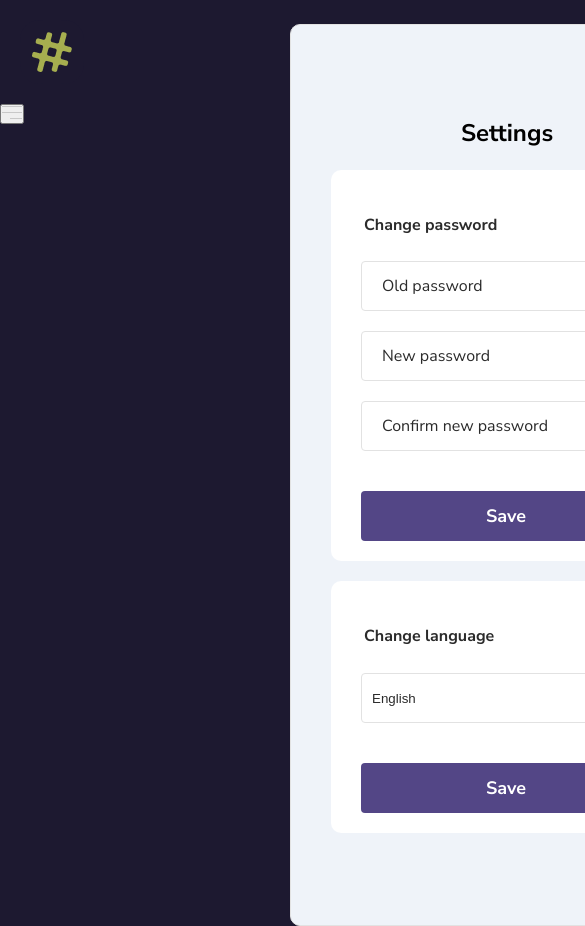
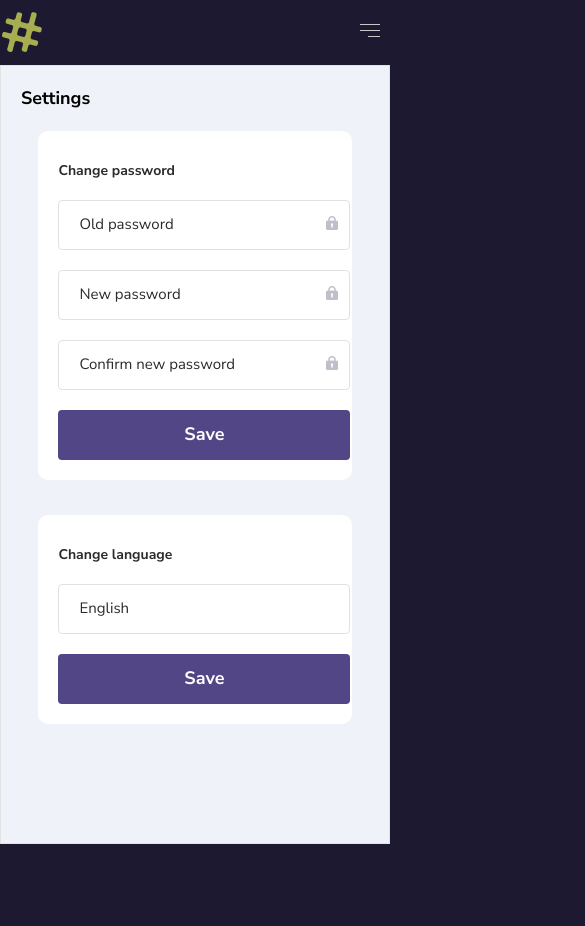
Before and after one commit to Sloth77777/test_project, a plain HTML site: page setting.html in a window 390 px wide. Shown: the top 926 px of the page, 585 px wide, since content can reach past the window. After the commit the page ends 844 px from the top, so only its background shows below. Drawn offline with Linux system fonts and the light colour scheme.

Commit message:
changed styles

```diff
--- a/css/style_set.css
+++ b/css/style_set.css
@@ -11,43 +11,7 @@ body {
     height: 100vh;
 }
 
-@media only screen and (max-width: 768px) {
-    .sidebar {
-        display: none !important; /* Скрываем сайдбар */
-    }
-
-    .main-content {
-        width: 320px;
-        height: 547px;
-        top: 96px;
-        margin-top: 96px; /* Отступ сверху под логотип */
-        border: 1px solid; /* Граница (при необходимости) */
-        padding: 20px; /* Отступы внутри */
-        display: flex; /* Flexbox для выравнивания содержимого */
-        flex-direction: column; /* Вертикальное направление для форм */
-        align-items: center; /* Центрируем формы по горизонтали */
-        justify-content: center; /* Центрируем формы по вертикали */
-    }
-
-    .forms-container {
-        width: 100%; /* Полная ширина для контейнера форм */
-        display: flex;
-        flex-direction: column; /* Вертикальное направление для форм */
-        align-items: center; /* Центрируем формы по горизонтали */
-        gap: 15px; /* Отступ между формами */
-    }
-
-    .input-container {
-        width: 100%; /* Полная ширина для форм на мобильных */
-        max-width: 290px; /* Ограничиваем максимальную ширину формы */
-        margin: 0; /* Убираем внешние отступы */
-    }
-
-    .save-button {
-        width: 100%; /* Полная ширина кнопки на мобильной версии */
-        max-width: 290px; /* Ограничиваем максимальную ширину кнопки */
-    }
-}.logo {
+.logo {
     text-align: center;
     display: flex;
     justify-content: center;
@@ -70,7 +34,12 @@ body {
     position: fixed;
     top: 0;
     left: 0;
+}
 
+@media only screen and (max-width: 768px) {
+    .sidebar {
+        display: none !important; /* Скрываем сайдбар */
+    }
 }
 
 .username {
@@ -141,18 +110,28 @@ body {
     top: 24px;
     left: 250px;
     border-radius: 10px;
-    margin-top: 24px;
-    margin-right: 20px;
-    margin-left: 186px; /* Отступ слева для учета sidebar */
+    margin: 20px 20px 20px 145px;
     border: 1px solid #E2E2E2;
     background: #EFF3F9;
     padding: 40px; /* Добавим отступы внутри */
     flex: 1; /* Занимает оставшееся пространство на широких экранах */
 }
 
+
+@media only screen and (max-width: 768px) {
+    .main-content {
+        width: 100%; /* Полная ширина для мобильных устройств */
+        padding: 20px; /* Отступы внутри */
+        border: 1px solid #E2E2E2; /* Граница */
+        border-radius: 0;
+        height: auto; /* Изменяем на auto, чтобы контент не выходил за пределы */
+        margin: 65px 0 0 0;
+    }
+}
+
 .line {
     width: 250px;
-    height: 0px;
+    height: 1px;
     border: 1px solid #2D2847;
 }
 
@@ -165,11 +144,26 @@ body {
     margin-bottom: 20px; /* Отступ снизу, чтобы заголовок не прижимался к формам */
 }
 
+@media only screen and (max-width: 768px) {
+    .form-title {
+        font-family: Nunito Sans;
+        font-size: 18px;
+        font-weight: 700;
+        line-height: 24.55px;
+        text-align: left;
+        width: auto; /* Убираем фиксированную ширину */
+        margin-bottom: 10px; /* Уменьшаем отступ снизу */
+    }
+}
+
 .forms-container {
+    width: 352px;
+    height: 352px;
+    top: 127px;
+    left: 300px;
     display: flex; /* Flexbox для размещения форм в один ряд */
-    justify-content: flex-start; /* Выравнивание форм слева направо */
-    align-items: flex-start; /* Выравнивание форм по верхнему краю */
-    gap: 20px; /* Отступ между формами */
+    gap: 15px; /* Отступ между формами */
+    flex-wrap: nowrap; /* Элементы не будут переноситься на новую строку */
 }
 
 .form-title-pass {
@@ -178,54 +172,66 @@ body {
     font-size: 16px;
     font-weight: 700;
     line-height: 21.82px;
-    padding: 25px 10px 5px 20px;
-    margin: 20px 13px;
+    margin: 0 13px;
+}
+
+@media only screen and (max-width: 768px) {
+    .form-title-pass {
+        margin: 10px 0;
+        font-size: 14px;
+        font-weight: 700;
+        line-height: 19.1px;
+        text-align: left;
+    }
 }
 
 .input-container {
     position: relative;
-    width: 292px;
-    margin: 20px 30px;
-
+    margin: 20px 0; /* Убираем боковые отступы для мобильных */
+    width: 292px; /* Установите фиксированную ширину инпутов */
+    flex: 1; /* Позволяет инпутам занимать равное пространство */
 }
 
-input[type="password"] {
-    width: 100%;
+input[type="password"],
+input[type='language'] {
+    width: 292px;
     height: 50px;
+    top: 199px;
+    left: 330px;
     border-radius: 4px;
     border: 1px solid #E2E2E2;
     padding-right: 30px;
     padding-left: 10px;
 }
 
-input[type="password"]::placeholder {
+input[type="password"]::placeholder,
+input[type='language']::placeholder {
     color: #2B2B2B;
     font-family: 'Nunito Sans', sans-serif;
     font-size: 16px;
     font-weight: 400;
     line-height: 21.82px;
     padding-left: 10px;
-
 }
 
 .save-button {
-    margin: 20px 30px;
+    /*margin: 20px 0; !* Убираем боковые отступы *!*/
     text-align: center;
-    /*margin: auto;*/
     color: #FFFFFF;
     background: #534686;
     border: none;
     cursor: pointer;
     transition: background 0.3s;
     border-radius: 4px;
-    width: 292px;
+    width: 292px; /* Устанавливаем фиксированную ширину */
     height: 50px;
     font-family: 'Nunito Sans', sans-serif;
     font-size: 18px;
     font-weight: 800;
     line-height: 24.55px;
+    /* Убираем top и left для абсолютного позиционирования */
+}
 
-}
 
 .text_pass {
     font-family: 'Nunito Sans', sans-serif;
@@ -233,7 +239,7 @@ input[type="password"]::placeholder {
     font-weight: 700;
     line-height: 21.82px;
     text-align: left;
-    margin: 40px;
+    margin: 40px 0; /* Убираем боковые отступы */
 }
 
 .frames-icon {
@@ -243,29 +249,96 @@ input[type="password"]::placeholder {
     transform: translateY(-50%);
 }
 
-.change-password-section, .change-language-section {
+.change-password-section {
     width: 352px;
+    height: 352px;
+    top: 127px;
+    left: 300px;
+
     background: #FFFFFF;
     border-radius: 10px;
-}
+    padding: 20px; /* Добавим отступы внутри */
+    margin: 10px 0; /* Отступы между секциями */
 
-.change-password-section {
-    margin: 0; /* Убираем внешние отступы */
 }
 
 .change-language-section {
-    margin: 0; /* Убираем внешние отступы */
+    width: 352px;
+    height: 222px;
+    top: 127px;
+    left: 672px;
+    background: #FFFFFF;
+    border-radius: 10px;
+    padding: 20px; /* Добавим отступы внутри */
+    margin: 10px 0; /* Отступы между секциями */
 }
 
-input[type='language'] {
-    width: 100%;
-    height: 50px;
-    border-radius: 4px;
-    border: 1px solid #E2E2E2;
-    padding-right: 30px;
-    padding-left: 10px;
+@media only screen and (max-width: 768px) {
+    .change-password-section,
+    .change-language-section {
+        width: 90%; /* Ширина секций на мобильных */
+        margin: 10px auto; /* Центрируем секции */
+    }
+
+    input[type="password"]{
+
+    }
+    input[type="password"]::placeholder,
+    input[type='language']::placeholder {
+        font-family: Nunito Sans;
+        font-size: 15px;
+        font-weight: 400;
+        line-height: 20.46px;
+        text-align: left;
+    }
+
+    .forms-container {
+        width: 100%; /* Полная ширина для контейнера форм */
+        flex-direction: column; /* Вертикальное направление для форм */
+        align-items: center; /* Центрируем формы по горизонтали */
+        gap: 15px; /* Отступ между формами */
+    }
 }
 
-input[type='language']::placeholder {
-    color: #2B2B2B;
+
+@media only screen and (max-width: 768px) {
+
+    .header .logo {
+        width: 32px;
+        height: 32px;
+    }
+
+    .header {
+        margin-top: 10px;
+        position: absolute;
+        display: flex;
+        width: 100%; /* Устанавливаем полную ширину для шапки */
+        top: 0;
+        left: 0;
+        justify-content: space-between; /* Распределяем элементы равномерно */
+        align-items: center; /* Вертикальное выравнивание */
+        padding: 10px; /* Отступы внутри */
+        background: #1D1930; /* Цвет фона шапки */
+    }
+
+    .header .user-info {
+        color: #A4A3BD; /* Цвет текста */
+        font-family: 'Nunito Sans', sans-serif; /* Шрифт */
+        font-size: 16px; /* Размер шрифта */
+        font-weight: 400; /* Жирность */
+        line-height: 21.82px; /* Высота строки */
+    }
+
+    .header .user-info {
+        font-size: 14px; /* Уменьшаем размер шрифта для мобильных */
+    }
+
+    .header .logo {
+        width: 24px; /* Уменьшаем ширину логотипа для мобильных */
+        height: 24px; /* Уменьшаем высоту логотипа для мобильных */
+    }
+
+    .toggle-sidebar {
+        opacity: 1;
+    }
 }
--- a/setting.html
+++ b/setting.html
@@ -8,18 +8,15 @@
     <link href="https://fonts.googleapis.com/css2?family=Nunito+Sans:wght@400;700&display=swap" rel="stylesheet">
 </head>
 <body>
-
+<div class="header">
+    <div class="logo">
+        <img src="css/img_set/logo_set.png" alt="Logo">
+    </div>
+    <div class="toggle-sidebar">
+        <img src="css/img_set/menu.png" alt="Toggle Sidebar">
+    </div>
+</div>
 <div class="container">
-
-    <div class="header">
-        <div class="logo">
-            <img src="css/img_set/logo_set.png" alt="Logo">
-        </div>
-        <button class="toggle-sidebar">
-            <img src="css/img_set/menu.png" alt="Toggle Sidebar">
-        </button>
-    </div>
-
     <div class="sidebar">
         <div class="logo">
             <img src="css/img_set/logo_set.png" alt="Logo">
@@ -72,7 +69,7 @@
     <div class="forms-container">
         <div class="change-password-section">
             <!-- Форма смены пароля -->
-            <form action="/submit-form" method="post" class="signun-form">
+            <form action="/submit-form" method="post" class="signup-form">
                 <div class="form-title-pass">Change password</div>
 
                 <div class="input-container">
@@ -120,5 +117,6 @@
     </div>
 </div>
 
+
 </body>
 </html>
```
